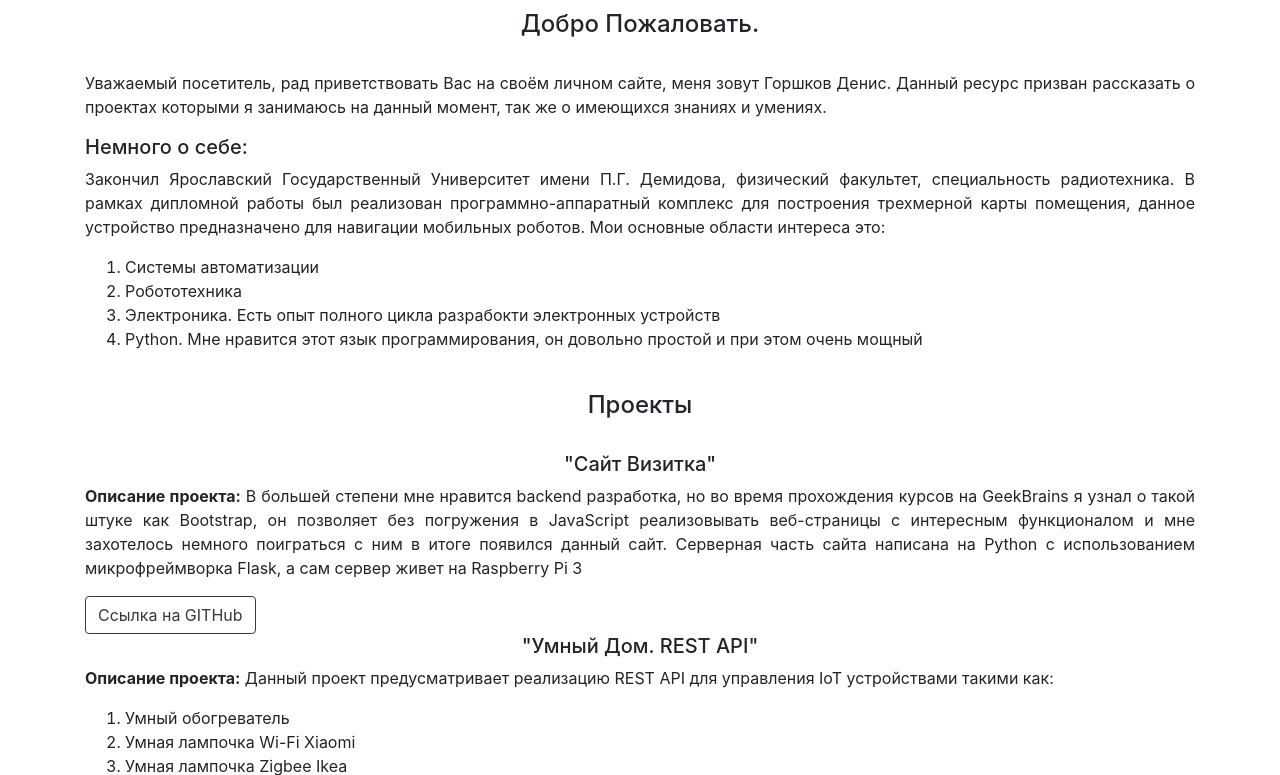
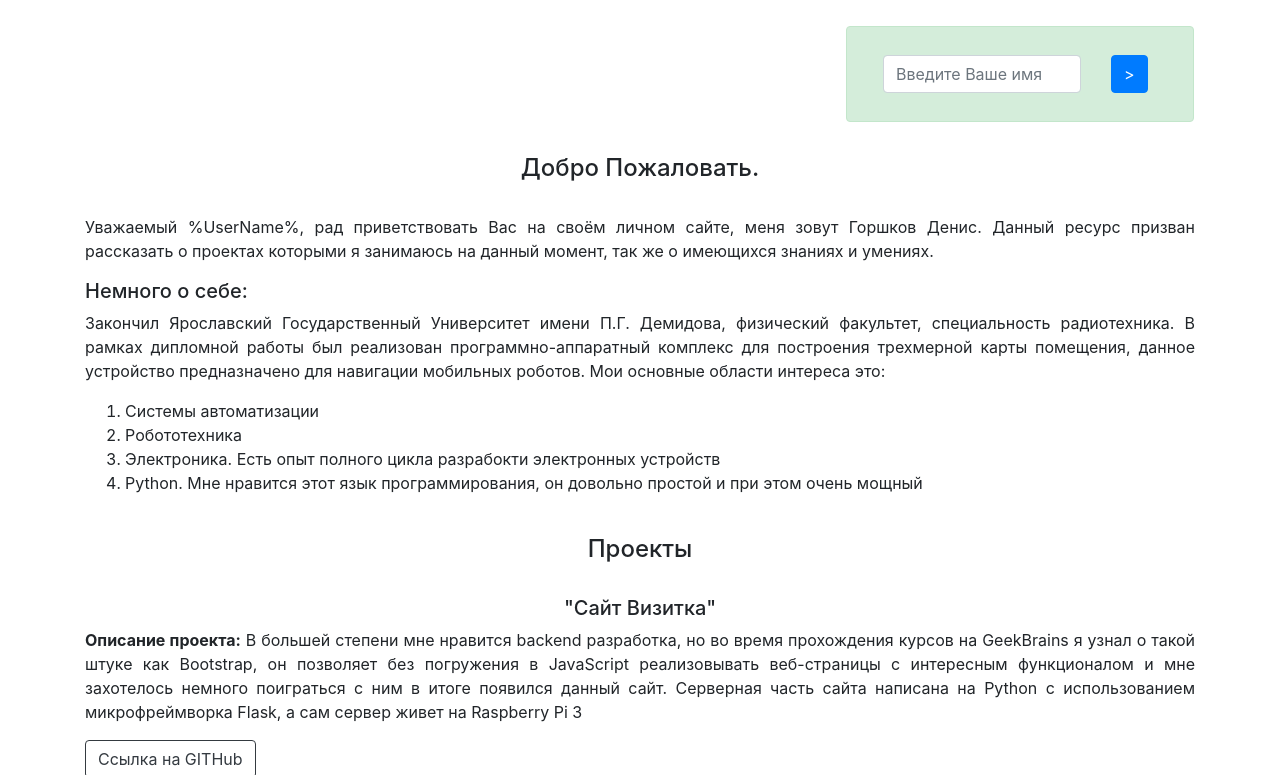
Before and after one commit to Denis92/My-Website, a Flask app: page / in a window 1280 px wide. Shown: the part 58-833 px from the top of the page. Run offline with Flask 2, Linux system fonts and the light colour scheme; parts of the project's set-up code (start-up, migrations or seed data) failed here and were passed over; some libraries are stand-ins or nearby versions.

Commit message:
add form input name add message sending notification

```diff
--- a/app.py
+++ b/app.py
@@ -1,4 +1,4 @@
-from flask import Flask, request, render_template, redirect
+from flask import Flask, request, render_template, redirect, url_for, make_response
 from flask_mail import Mail, Message
 from flask_script import Manager, Server
 from threading import Thread
@@ -45,22 +45,40 @@
     thr.start()
     return thr
 
+
 @app.route('/mail', methods=["POST"])
 def mail():
     email_sender = request.form["email"]
     topic = request.form["topic"]
     message_text = request.form["message-text"]
     send_email(email_sender=email_sender, text=message_text, topic=topic)
-    return redirect(f"/")
+    resp = make_response(redirect('/'))
+    resp.set_cookie("message", "OK", max_age=3)
+    return resp
 
 
-@app.route('/', methods=["GET"])
+@app.route('/', methods=["GET", "POST"])
 def index():
+    show_message = False
+    if request.cookies.get("message") == "OK":
+        show_message = True
     pic_list = os.listdir(os.path.join(os.getcwd(), "static", "img", "certificates"))
     link_pic_list = [os.path.join("..", "static", "img", "certificates", pic_item) for pic_item in pic_list]
     pic_name_list = [pic_item[:-4] for pic_item in pic_list]
-    # print(link_pic_list)
-    return render_template("index.html", link_pic=link_pic_list, pic_name_list=pic_name_list, count_pic_cert=len(pic_list))
+    user_name = request.cookies.get("user_name", "%UserName%")
+    render = render_template("index.html",
+                           link_pic=link_pic_list,
+                           pic_name_list=pic_name_list,
+                           count_pic_cert=len(pic_list),
+                           show_message=show_message,
+                            user_name=user_name)
+    if request.method == "POST":
+        user_name = request.form["name"]
+        print(user_name)
+        resp = make_response(redirect("/"))
+        resp.set_cookie("user_name", user_name, max_age=60*60*24*31)
+        return resp
+    return render
 
 
 if __name__ == '__main__':
--- a/static/style.css
+++ b/static/style.css
@@ -60,3 +60,7 @@
 	color: #fff !important;
 	text-decoration: none !important;
 }
+
+.my_footer{
+	background: #dfdfdf;
+}
--- a/templates/index.html
+++ b/templates/index.html
@@ -14,23 +14,23 @@
   <body>
 	<nav class="navbar navbar-expand-md navbar-dark bg-primary sticky-top padd">
 		<div class="container-fluid">
-			<a class="navbar-brand" href="#">#Python</a>
+			<a class="navbar-brand" href="/">#Python</a>
 			<button class="navbar-toggler" type="button" data-toggle="collapse" data-target="#navbar_menu">
 				<span class="navbar-toggler-icon"></span>
 			</button>
 			<div class="collapse navbar-collapse" id="navbar_menu">
 				<ul class="navbar-nav ml-auto my_nav">
 					<li class="nav-item">
-						<a class="nav-link" href="#top">О себе</a>
+						<a class="nav-link" href=" #top">О себе</a>
 					</li>
 					<li class="nav-item">
-						<a class="nav-link" href="#prodg">Проекты</a>
+						<a class="nav-link" href=" #prodg">Проекты</a>
 					</li>
 					<li class="nav-item">
-						<a class="nav-link" href="#serft">Сертификаты</a>
+						<a class="nav-link" href=" #serft">Сертификаты</a>
 					</li>
 					<li class="nav-item">
-						<a class="nav-link" href="#contact">Контакты</a>
+						<a class="nav-link" href=" #contact">Контакты</a>
 					</li>
 					<li class="nav-item">
 						<a class="nav-link" data-toggle="modal" data-target="#feedback" href="#">Обратная связь</a>
@@ -40,9 +40,47 @@
 			</div>
 		</div>
 	</nav>
+    {% if show_message %}
+        <div id="alert-example" class="alert alert-success alert-dismissible fade show" role="alert">
+            <button type="button" class="close" data-dismiss="alert" aria-label="Закрыть">
+                <span aria-hidden="true">&times;</span>
+            </button>
+            Сообщение отправленно успешно!
+        </div>
+        <script>
+        // сообщение будет закрыто через 5 секунд после загрузки страницы
+        window.setTimeout(function() {
+            $('#alert-example').alert('close');
+        }, 3000);
+        </script>
+    {% endif %}
+    <div class="container">
+        <div class="row justify-content-end">
+            <div class="col-12 col-xs-8 col-sm-8 col-md-6 col-lg-5 col-xl-4">
+                <div class="alert alert-success" role="alert">
+{#                    <button type="button" class="close" data-dismiss="alert" aria-label="Закрыть">#}
+{#                        <span aria-hidden="true">&times;</span>#}
+{#                    </button>#}
+                    <form action="/" method="post">
+
+			            <div class="modal-body">
+                            <div class="row">
+                                <div class="col-8 col-xs-9 col-sm-9 col-md-9 col-lg-9 col-xl-9">
+                                    <input type="name" class="form-control" id="name" name="name" placeholder="Введите Ваше имя" required>
+                                </div>
+                                <div class="col">
+                                    <button type="submit" class="btn btn-primary">></button>
+                                </div>
+                            </div>
+      		            </div>
+                    </form>
+                </div>
+            </div>
+        </div>
+    </div>
 	<div class="container">
 		<h4 class="display-5 text-center">Добро Пожаловать.</h4><br>
-		<p class="text-justify">Уважаемый посетитель, рад приветствовать Вас на своём личном сайте, меня зовут Горшков Денис.
+		<p class="text-justify">Уважаемый {{ user_name }}, рад приветствовать Вас на своём личном сайте, меня зовут Горшков Денис.
             Данный ресурс призван рассказать о проектах которыми я занимаюсь на данный момент, так же о имеющихся знаниях и умениях.
         </p>
 		<h5 class="display-6 text-left">Немного о себе:</h5>
@@ -121,11 +159,11 @@
 {#    </div>#}
     <div class="container">
         <div class="row justify-content-center">
-            <div class="col-12">
+            <div class="col-9">
                 <div id="carouselExampleIndicators" class="carousel slide" data-ride="carousel">
                     <ol class="carousel-indicators">
                         <li data-target="#carouselExampleIndicators" data-slide-to="0" class="active"></li>
-                        {% for item in  range(0, count_pic_cert)%}
+                        {% for item in  range(1, count_pic_cert)%}
                             <li data-target="#carouselExampleIndicators" data-slide-to="{{ item }}"></li>
                         {% endfor %}
                     </ol>
@@ -133,7 +171,7 @@
                         <div class="carousel-item active">
                             <img src="../static/img/certificates/Cur_algoritm_python.png" class="d-block w-100" alt="...">
                         </div>
-                        {% for link_pic_item in  link_pic%}
+                        {% for link_pic_item in  link_pic[1:]%}
                             <div class="carousel-item">
                                 <img src="{{ link_pic_item  }}" class="d-block w-100  " alt="...">
                             </div>
@@ -231,8 +269,9 @@
     	</div>
   		</div>
 	</div>
-	<footer>
-		<div class="container-fluid bg-info">
+
+	<footer class="my_footer">
+		<div class="container-fluid ">
 			<div class="row">
 				<div class="col-xs-6 col-sm-6 col-md-6 col-lg-6 col-xl-6 text-center">
 					<br><h3 class="text-center">Контакты</h3><br>
@@ -252,10 +291,12 @@
 			</div>
 		</div>
 	</footer>
+
     <!-- Optional JavaScript -->
     <!-- jQuery first, then Popper.js, then Bootstrap JS -->
     <script src="https://code.jquery.com/jquery-3.3.1.slim.min.js" integrity="sha384-q8i/X+965DzO0rT7abK41JStQIAqVgRVzpbzo5smXKp4YfRvH+8abtTE1Pi6jizo" crossorigin="anonymous"></script>
     <script src="https://cdnjs.cloudflare.com/ajax/libs/popper.js/1.14.6/umd/popper.min.js" integrity="sha384-wHAiFfRlMFy6i5SRaxvfOCifBUQy1xHdJ/yoi7FRNXMRBu5WHdZYu1hA6ZOblgut" crossorigin="anonymous"></script>
     <script src="https://stackpath.bootstrapcdn.com/bootstrap/4.2.1/js/bootstrap.min.js" integrity="sha384-B0UglyR+jN6CkvvICOB2joaf5I4l3gm9GU6Hc1og6Ls7i6U/mkkaduKaBhlAXv9k" crossorigin="anonymous"></script>
+
   </body>
 </html>
```
